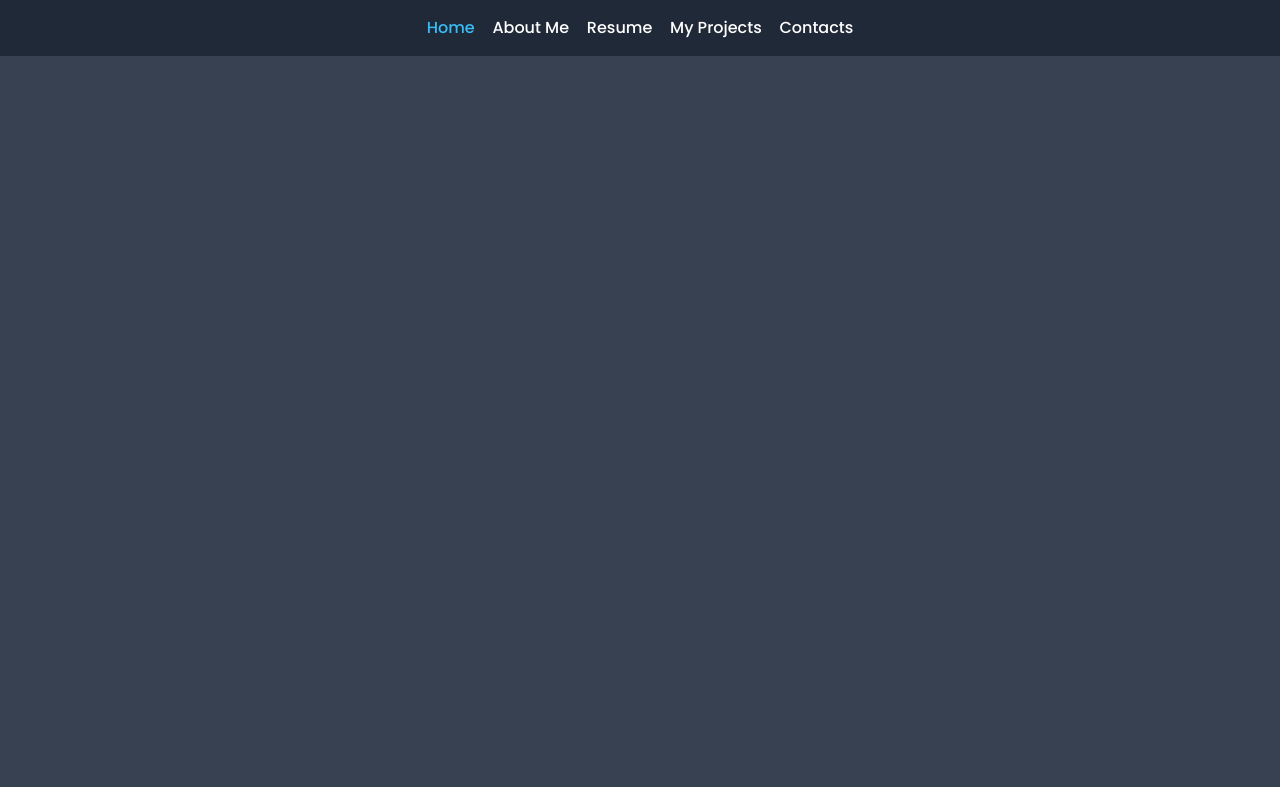
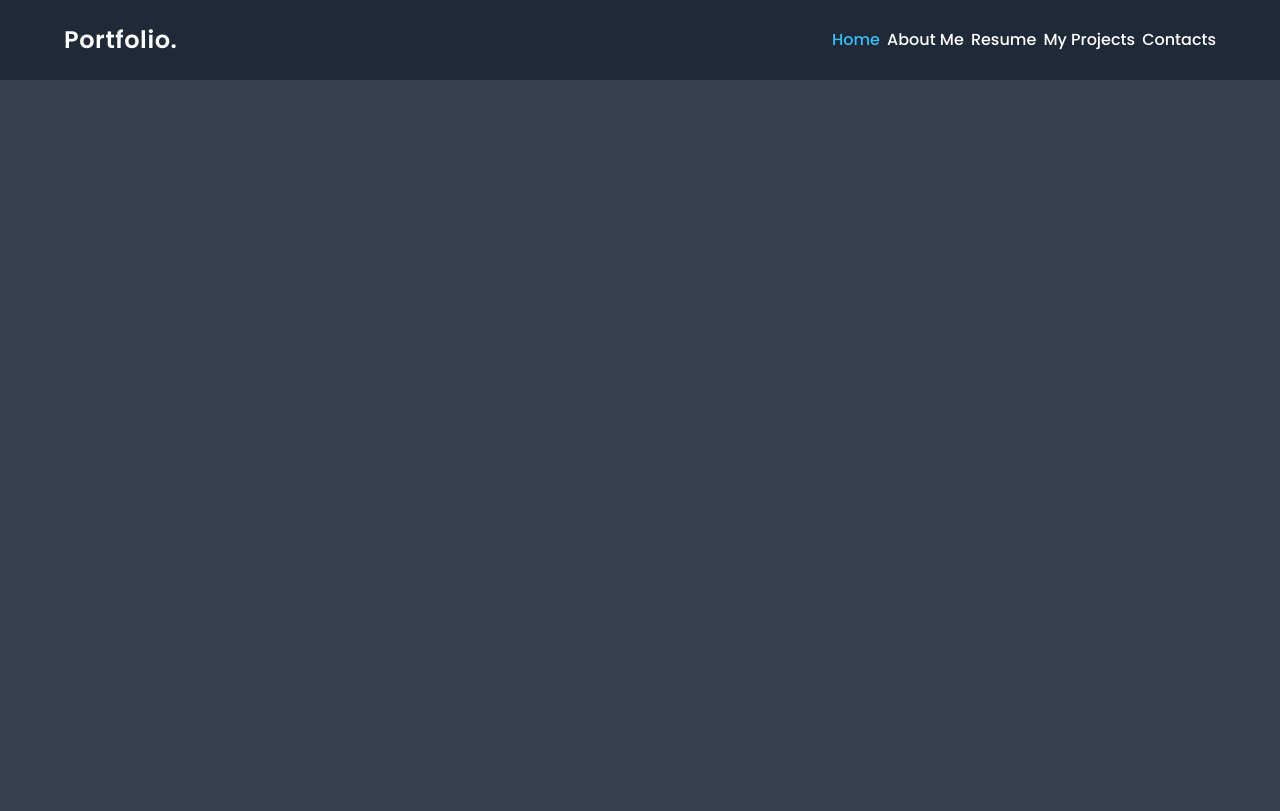
Before and after one commit to KirillMatviychuck/portfolio-v2, a React (Create React App) app: page / in a window 1280 px wide. Built offline with nearby package versions, Linux system fonts and the light colour scheme.

Commit message:
added photo

```diff
--- a/src/common/components/App/App.tsx
+++ b/src/common/components/App/App.tsx
@@ -8,7 +8,7 @@ import { Contacts } from "../../../pages/Contacts/Contacts";
 
 export const App = () => {
   return (
-    <div className="app">
+    <div className="flex flex-col bg-gray-800">
       <Header />
       <Routes>
         <Route path='/' element={<Home />} />
--- a/src/common/components/Header/Header.tsx
+++ b/src/common/components/Header/Header.tsx
@@ -2,7 +2,8 @@ import { Navigation } from "./Navigation/Navigation"
 
 export const Header = () => {
     return (
-        <div className="flex justify-center h-14 bg-gray-800 text-white">
+        <div className="flex justify-between self-center w-[90%] items-center h-20 bg-gray-800 text-white">
+            <h1 className="text-2xl font-semibold tracking-wide">Portfolio.</h1>
             <Navigation />
         </div>
     )
```
Also changed, not shown: src/assets/images/photo/me1.png (added).
